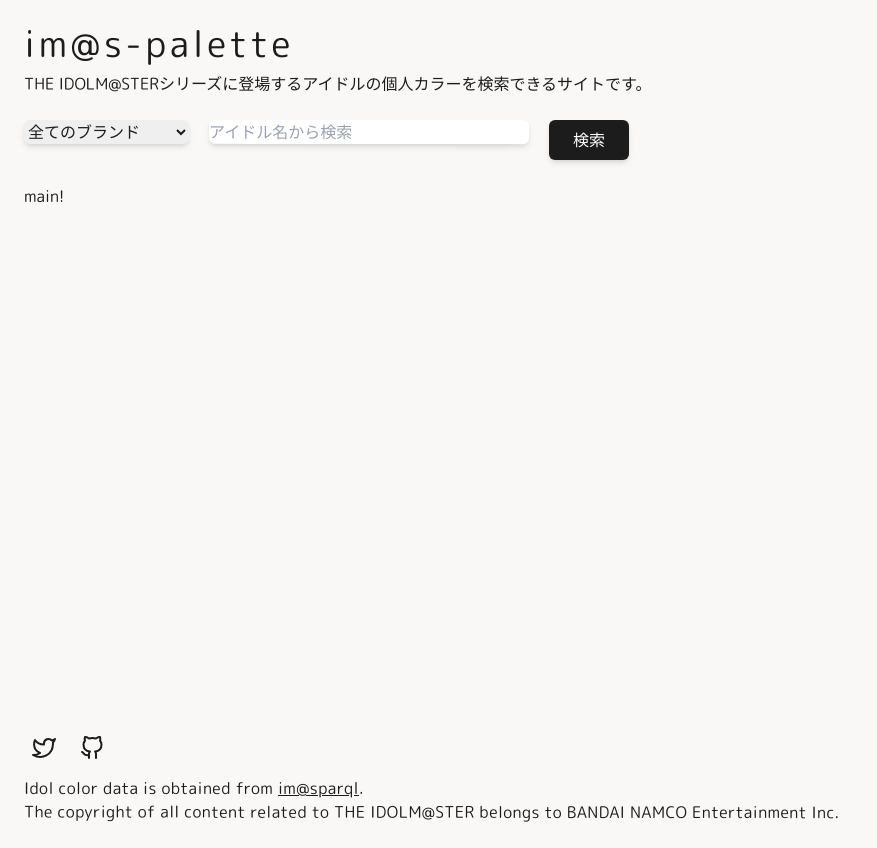
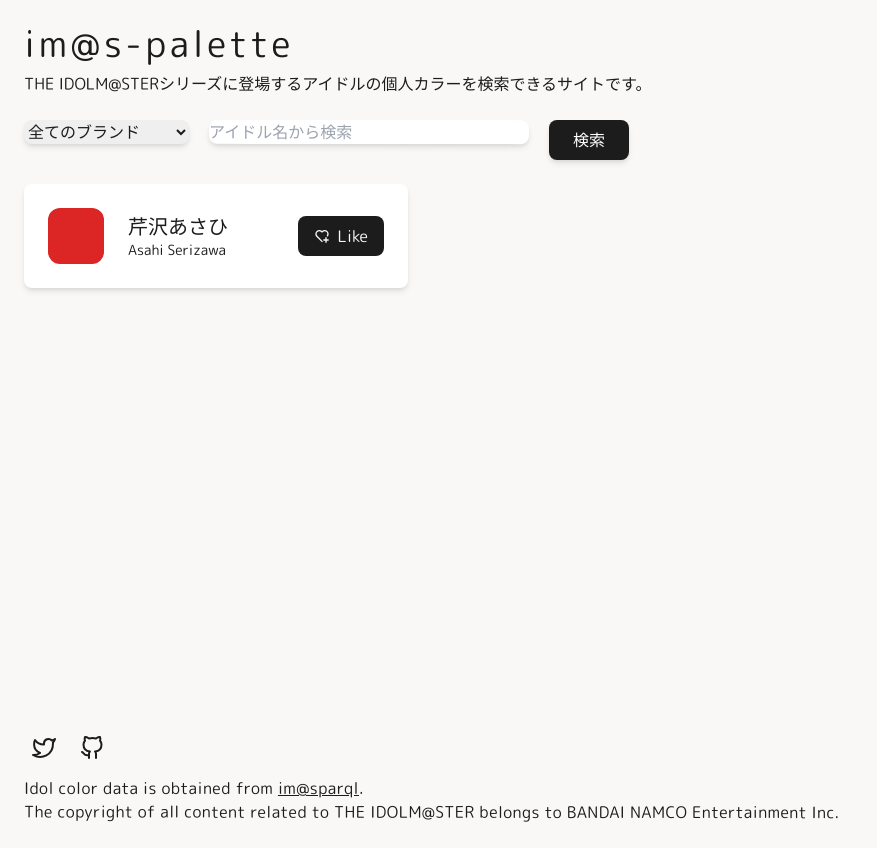
Before and after one commit to arrow2nd/imas-palette, a Next.js app: page / in a window 1280 px wide. Shown: the whole page, without its empty margins (0-877 px from the left). Built offline with nearby package versions, Linux system fonts and the light colour scheme; what @tailwindcss/custom-forms would draw is missing.

Commit message:
add: card

```diff
--- /dev/null
+++ b/components/atoms/button/like-button.tsx
@@ -0,0 +1,16 @@
+import { RiHeartAddLine } from 'react-icons/ri'
+
+type Props = {
+  className?: string
+}
+
+const LikeButton = ({ className = '' }: Props) => (
+  <button
+    className={`inline-flex items-center px-4 py-2 rounded-lg text-natural-white bg-natural-black ${className}`}
+  >
+    <RiHeartAddLine />
+    <span className="ml-2">Like</span>
+  </button>
+)
+
+export default LikeButton
--- a/components/atoms/button/search-button.tsx
+++ b/components/atoms/button/search-button.tsx
@@ -4,7 +4,7 @@
 
 const SearchButton = ({ className = '' }: Props) => (
   <div className={className}>
-    <button className="w-20 h-10 block rounded-md shadow-md bg-natural-black text-white">
+    <button className="w-20 h-10 block rounded-lg shadow-md bg-natural-black text-white">
       検索
     </button>
   </div>
--- /dev/null
+++ b/components/atoms/color-sample.tsx
@@ -0,0 +1,4 @@
+// TODO: 後で色を動的に変更できるようにする！
+const ColorSample = () => <div className="w-14 h-14 rounded-xl bg-red-600" />
+
+export default ColorSample
--- a/components/atoms/input.tsx
+++ b/components/atoms/input.tsx
@@ -6,7 +6,7 @@
   <div className={className}>
     <input
       type="email"
-      className="form-input block w-80 rounded-md shadow-md"
+      className="form-input block w-80 rounded-lg shadow-md"
       placeholder="アイドル名から検索"
     />
   </div>
--- /dev/null
+++ b/components/atoms/name-label.tsx
@@ -0,0 +1,14 @@
+type Props = {
+  className?: string
+  nameJa: string
+  nameEn: string
+}
+
+const NameLabel = ({ className = '', nameJa, nameEn }: Props) => (
+  <div className={className}>
+    <p className="text-xl">{nameJa}</p>
+    <p className="text-sm">{nameEn}</p>
+  </div>
+)
+
+export default NameLabel
--- a/components/atoms/select.tsx
+++ b/components/atoms/select.tsx
@@ -4,7 +4,7 @@
 
 const Select = ({ className = '' }: Props) => (
   <div className={className}>
-    <select className="form-select block w-full rounded-md shadow-md">
+    <select className="form-select block w-full rounded-lg shadow-md">
       <option>全てのブランド</option>
       <option>アイドルマスター</option>
       <option>ミリオンライブ！</option>
--- /dev/null
+++ b/components/molecules/card.tsx
@@ -0,0 +1,21 @@
+import ColorSample from '../atoms/color-sample'
+import NameLabel from '../atoms/name-label'
+import LikeButton from '../atoms/button/like-button'
+
+const Card = () => (
+  <div className="w-96 bg-white p-6 rounded-lg shadow-md">
+    <div className="flex flex-row items-center justify-between">
+      <div className="flex flex-row items-center">
+        <ColorSample />
+        <NameLabel
+          className="ml-6"
+          nameJa="芹沢あさひ"
+          nameEn="Asahi Serizawa"
+        />
+      </div>
+      <LikeButton />
+    </div>
+  </div>
+)
+
+export default Card
--- /dev/null
+++ b/components/organisms/cards.tsx
@@ -0,0 +1,9 @@
+import Card from '../molecules/card'
+
+const Cards = () => (
+  <div className="flex-1 mt-6">
+    <Card />
+  </div>
+)
+
+export default Cards
--- a/components/templates/home.tsx
+++ b/components/templates/home.tsx
@@ -1,11 +1,12 @@
 import Header from '../organisms/header'
+import Cards from '../organisms/cards'
 import Footer from '../organisms/footer'
 
 const Home = () => {
   return (
     <div className="flex flex-col min-h-screen m-6">
       <Header />
-      <div className="flex-1 mt-6">main!</div>
+      <Cards />
       <Footer />
     </div>
   )
--- a/styles/globals.css
+++ b/styles/globals.css
@@ -14,6 +14,10 @@
 }
 
 /* 色 */
+.text-natural-white {
+  color: #faf8f7;
+}
+
 .text-natural-black {
   color: #1c1c1c;
 }
```
